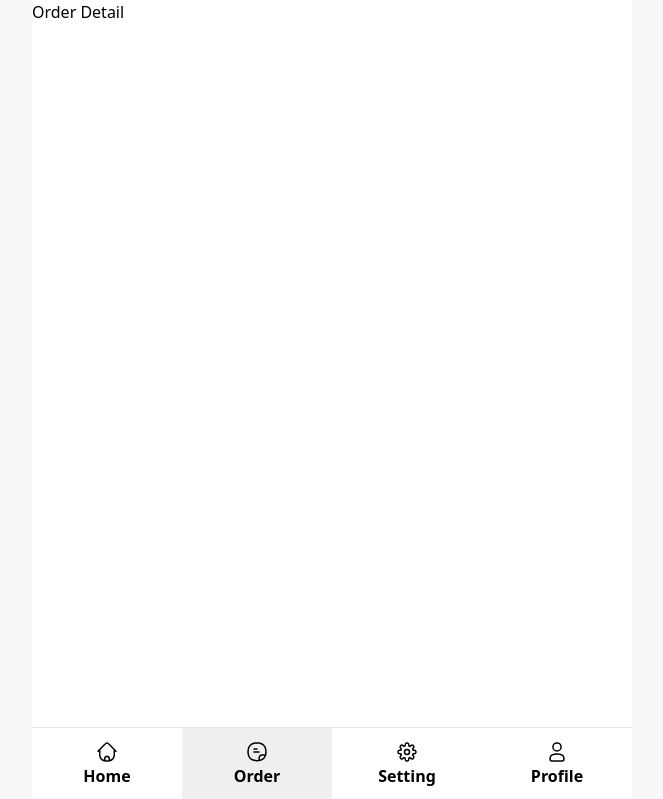
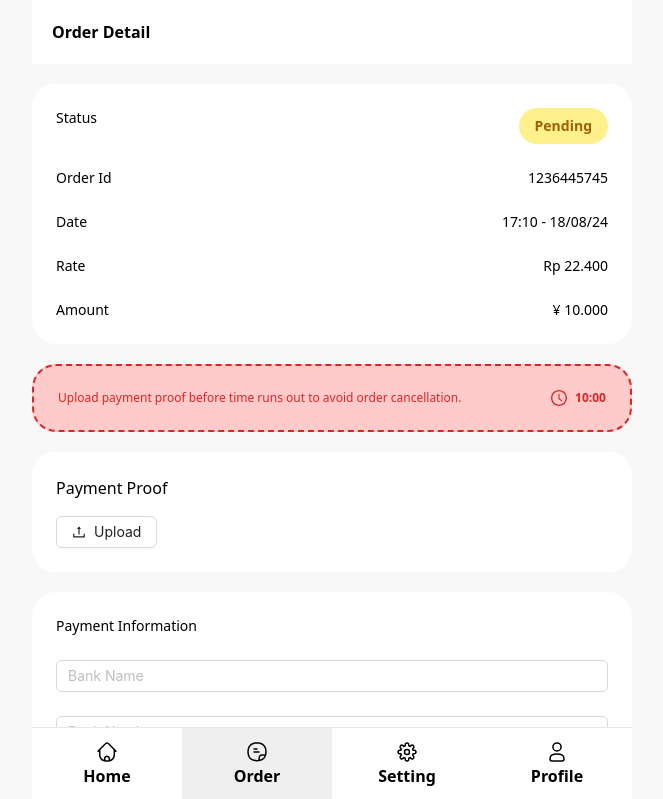
Before and after one commit to crendyyy/Alirankoi, a React (Vite) app: page /order/1 in a window 1280 px wide. Shown: the top 799 px of the page, without its empty margins (308-971 px from the left). Built offline with nearby package versions, Linux system fonts and the light colour scheme.

Commit message:
Make order detail pages

```diff
--- /dev/null
+++ b/src/components/shared/Status.jsx
@@ -0,0 +1,21 @@
+import React from "react";
+
+const Status = ({ status }) => {
+  return (
+    <span
+      className={`py-2 px-4 rounded-full ${
+        status === "Success"
+          ? "bg-green-200 text-green-700"
+          : status === "Pending"
+          ? "bg-yellow-200 text-yellow-700"
+          : status === "Canceled"
+          ? "bg-red-200 text-red-700"
+          : ""
+      } h-fit text-sm font-bold`}
+    >
+      {status}
+    </span>
+  );
+};
+
+export default Status;
--- a/src/pages/OrderDetail.jsx
+++ b/src/pages/OrderDetail.jsx
@@ -1,4 +1,99 @@
+import { ClockCircleOutlined, UploadOutlined } from "@ant-design/icons";
+import Status from "../components/shared/Status";
+import { Button, Input, Upload } from "antd";
+import Title from "antd/es/typography/Title";
+
 const OrderDetail = () => {
-  return <div>Order Detail</div>;
+  const props = {
+    listType: "picture",
+    beforeUpload(file) {
+      return new Promise((resolve) => {
+        const reader = new FileReader();
+        reader.readAsDataURL(file);
+        reader.onload = () => {
+          const img = document.createElement("img");
+          img.src = reader.result;
+          img.onload = () => {
+            const canvas = document.createElement("canvas");
+            canvas.width = img.naturalWidth;
+            canvas.height = img.naturalHeight;
+            const ctx = canvas.getContext("2d");
+            ctx.drawImage(img, 0, 0);
+            ctx.fillStyle = "red";
+            ctx.textBaseline = "middle";
+            ctx.font = "33px Arial";
+            ctx.fillText("Ant Design", 20, 20);
+            canvas.toBlob((result) => resolve(result));
+          };
+        };
+      });
+    },
+  };
+
+  return (
+    <div className="bg-[#F8F8F8] h-full w-full flex flex-col gap-5 mb-24">
+      <h1 className="font-bold p-5 bg-white">Order Detail</h1>
+
+      <div className="bg-white p-6 rounded-3xl flex flex-col gap-6 font-normal text-sm">
+        <div className="flex justify-between">
+          <p>Status</p>
+          <Status status="Pending" />
+        </div>
+        <div className="flex justify-between">
+          <p>Order Id</p>
+          <p>1236445745</p>
+        </div>
+        <div className="flex justify-between">
+          <p>Date</p>
+          <p>17:10 - 18/08/24</p>
+        </div>
+        <div className="flex justify-between">
+          <p>Rate</p>
+          <p>Rp 22.400</p>
+        </div>
+        <div className="flex justify-between">
+          <p>Amount</p>
+          <p>¥ 10.000</p>
+        </div>
+      </div>
+
+      <div className="flex justify-between p-6 bg-[#FECACA] rounded-3xl border-2 border-dashed border-[#DC2626]">
+        <p className="text-xs text-[#DC2626]">Upload payment proof before time runs out to avoid order cancellation.</p>
+        <div className="flex items-center gap-2">
+          <ClockCircleOutlined className="text-[#DC2626]" />
+          <p className="text-xs text-[#DC2626] font-bold">10:00</p>
+        </div>
+      </div>
+
+      <div className="bg-white p-6 rounded-3xl">
+        <h1 className="mb-4">Payment Proof</h1>
+        <div className="flex">
+          <Upload {...props} className="w-full">
+            <Button icon={<UploadOutlined />}>Upload</Button>
+          </Upload>
+        </div>
+      </div>
+
+      <div className="bg-white p-6 rounded-3xl flex flex-col gap-6 font-normal text-sm">
+        <div className="flex justify-between">
+          <h1>Payment Information</h1>
+        </div>
+        <Input placeholder="Bank Name" />
+        <Input placeholder="Bank Number" />
+        <Input placeholder="Bank Branch" />
+        <Input placeholder="Account Name" />
+      </div>
+
+      <div className="flex justify-between items-center bg-white p-6 rounded-3xl">
+        <span className="font-bold">Total Paid</span>
+        <span className="font-bold">Rp 22.400.000</span>
+      </div>
+
+      {/* <button className="p-6 bg-[#1367FF] text-white rounded">Payment Done</button> */}
+      <Button type="primary" size="large">
+        Payment Done
+      </Button>
+    </div>
+  );
 };
 export default OrderDetail;
```
Also changed, not shown: 1 other file (tests, documents, lock files or other folders).
